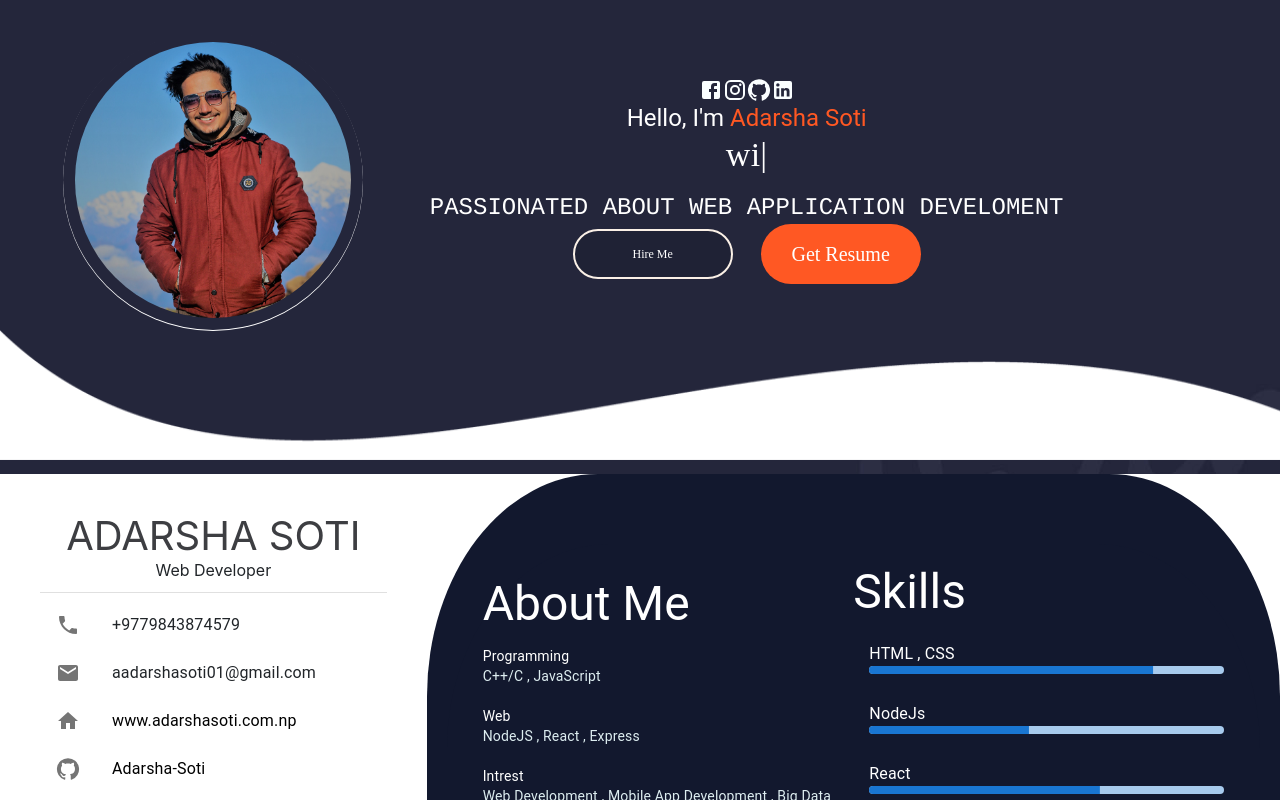
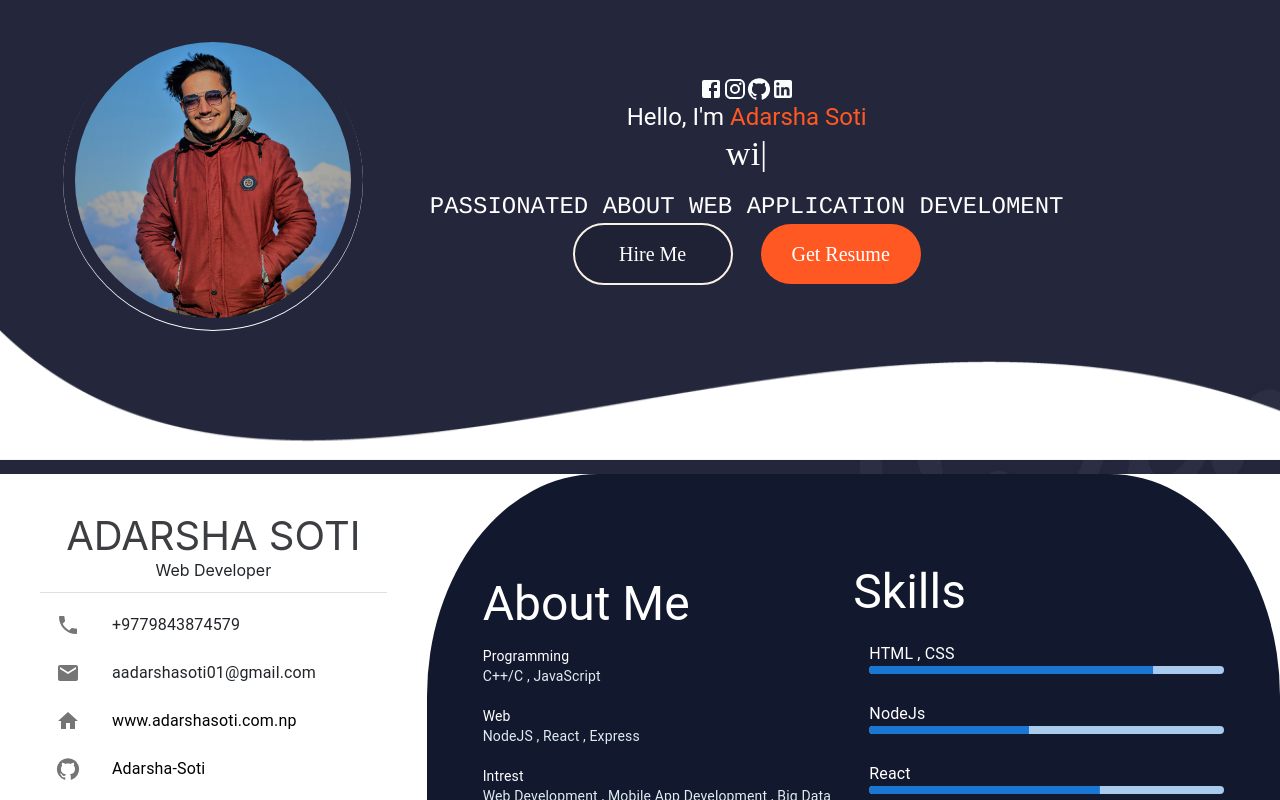
Before and after one commit to Adarsha-Soti/PortfolioWebsite, a React (Create React App) app: page / in a window 1280 px wide. Shown: the top 800 px of the page. Built offline with nearby package versions, Linux system fonts and the light colour scheme; a web font is replaced by a local one.

Commit message:
Update Profile.js

```diff
--- a/src/PrtfolioContainer/Home/Profile.js
+++ b/src/PrtfolioContainer/Home/Profile.js
@@ -52,7 +52,7 @@ export default function Profile() {
                     </Typography>
                 <div className='profile-options'>
                     <a href='https://www.linkedin.com/in/adarsha-soti-b08158236/' >
-                        <button className='btn primary-btn'>
+                        <button className='btn primary-btn' style={{fontSize:'20px'}}>
                             Hire Me
                         </button>
                         </a>
```
